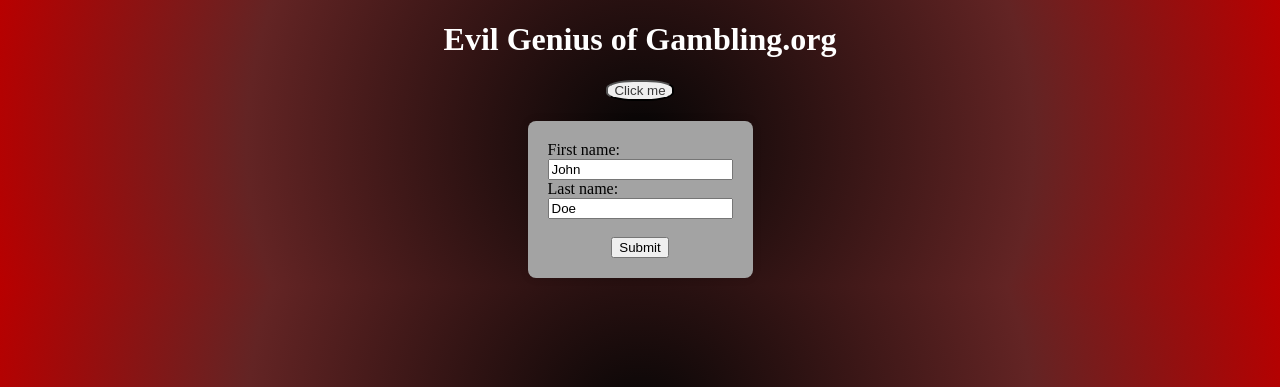
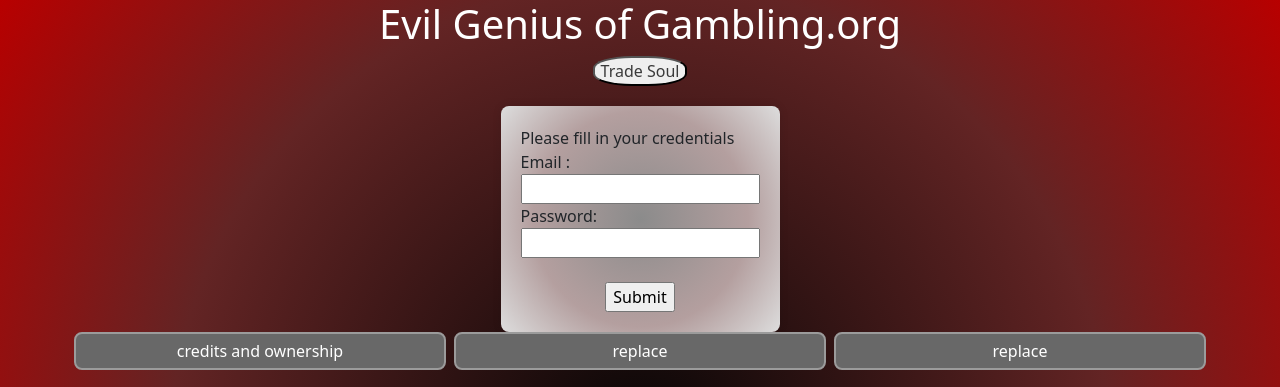
Before and after one commit to ektoambro/S7-LP1, a Flask app: page / in a window 1280 px wide. Shown: the top 387 px of the page. Run offline with Flask 3, Linux system fonts and the light colour scheme.

Commit message:
Gambling update
Major improvement of the interface and the login page.

```diff
--- a/app.py
+++ b/app.py
@@ -21,7 +21,7 @@
 
     message = request.form['lname']
 
-    return f"You are successfully registered as {username} {message}"
+    return f"You are successfully logged on {username} "
 
 if __name__ == "__main__":
     app.run(debug=True)
--- a/static/script.js
+++ b/static/script.js
@@ -1,3 +1,3 @@
 document.getElementById("clickMe").addEventListener("click", () => {
-    alert("Guilherme is a dork");
+    alert("You successfully traded your soul for 20 free spins");
 });
--- a/static/style.css
+++ b/static/style.css
@@ -24,8 +24,23 @@
   margin-top: 20px;
 }
 form {
-  background-color: rgb(163, 163, 163);
+  background: radial-gradient(circle, rgb(139, 139, 139) 0%, rgb(180, 159, 159) 60%, rgb(221, 221, 221) 100%);
   padding: 20px;
   border-radius: 8px;
   box-shadow: 0 0 10px rgba(0, 0, 0, 0.1);
 }
+h2 {
+    display: flex;
+  justify-content: center;
+  align-items: center;
+  margin-top: 20px;
+}
+
+.col {
+  border: 2px solid rgb(155, 155, 155);
+  border-spacing: 150px;
+  background-color: rgb(104, 104, 104);
+  color:rgb(255, 255, 255);
+  border-radius: 8px;
+  padding: 5px;
+}
--- a/templates/index.html
+++ b/templates/index.html
@@ -1,28 +1,56 @@
 <!DOCTYPE html>
 <html lang="en">
+
 <head>
+  <link href="https://cdn.jsdelivr.net/npm/bootstrap@5.0.2/dist/css/bootstrap.min.css" rel="stylesheet"
+    integrity="sha384-EVSTQN3/azprG1Anm3QDgpJLIm9Nao0Yz1ztcQTwFspd3yD65VohhpuuCOmLASjC" crossorigin="anonymous">
   <meta charset="UTF-8">
+  <meta name="viewport" content="width=device-width, initial-scale=1">
   <title>Magnificient</title>
   <link rel="stylesheet" href="{{ url_for('static', filename='style.css') }}">
 </head>
+
 <body>
   <h1>Evil Genius of Gambling.org</h1>
   <div style="text-align:center">
-    <button id="clickMe">Click me</button>
+    <button id="clickMe">Trade Soul</button>
   </div>
   <div class="form-container">
     <form action="/submit" method="POST">
-    <label for="fname">First name:</label><br>
-    <input type="text" id="fname" name="fname" value="John"><br>
+      <label for="ine">Please fill in your credentials</label><br>
+      <label for="fname">Email :</label><br>
+      <input type="text" id="fname" name="fname"><br>
 
-    <label for="lname">Last name:</label><br>
-    <input type="text" id="lname" name="lname" value="Doe"><br><br>
+      <label for="lname">Password:</label><br>
+      <input type="text" id="lname" name="lname"><br><br>
+
       <div style="text-align:center">
         <input type="submit" value="Submit">
       </div>
     </form>
   </div>
   </form>
+  <div class="container">
+    <div class="row">
+      <div class="col mx-1 btn">
+        credits and ownership
+      </div>
+      <div class="col mx-1 btn">
+        replace
+      </div>
+      <div class="col mx-1 btn">
+        replace
+      </div>
+    </div>
+  </div>
+
+  <h2><iframe
+      src="https://wheeldecide.com/e.php?c1=Nothing&c2=Nothing&c3=Nothing&c4=Nothing&c5=Kill+Yourself&c6=1%E2%82%AC&cols=ff0000,813e3e&t=Super+Wheel+of+Doom&time=5"
+      width="500" height="500" scrolling="no" frameborder="0"></iframe></h2>
   <script src="{{ url_for('static', filename='script.js') }}"></script>
+  <script src="https://cdn.jsdelivr.net/npm/bootstrap@5.0.2/dist/js/bootstrap.bundle.min.js"
+    integrity="sha384-MrcW6ZMFYlzcLA8Nl+NtUVF0sA7MsXsP1UyJoMp4YLEuNSfAP+JcXn/tWtIaxVXM"
+    crossorigin="anonymous"></script>
 </body>
+
 </html>
```
Lines whose indentation alone changed are shown as unchanged.
